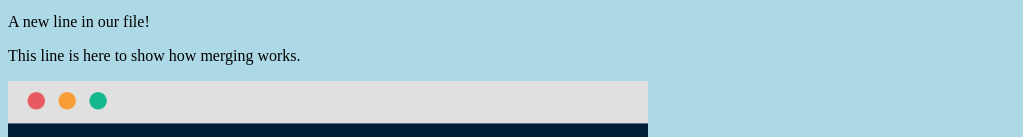
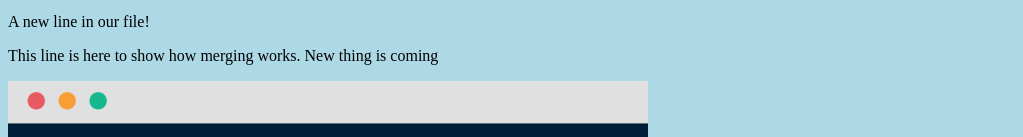
Before and after one commit to QuocThai-254/test_repo, a plain HTML site: page index.html in a window 1280 px wide. Shown: the part 523-660 px from the top of the page, without its empty margins (0-1023 px from the left). Drawn offline with Linux system fonts and the light colour scheme.

Commit message:
Updated index.html

```diff
--- a/index.html
+++ b/index.html
@@ -11,7 +11,7 @@
 style="width:100%;max-width:960px"></div>
 <p>This is the first file in my new Git Repo.</p>
 <p>A new line in our file!</p>
-<p>This line is here to show how merging works.</p>
+<p>This line is here to show how merging works. New thing is coming</p>
 <div><img src="img_hello_git.jpg" alt="Hello Git" style="width:100%;max-width:640px"></div>
 
 </body>
```
